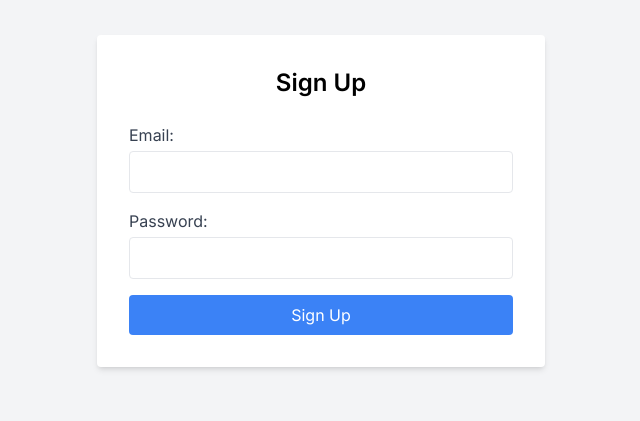
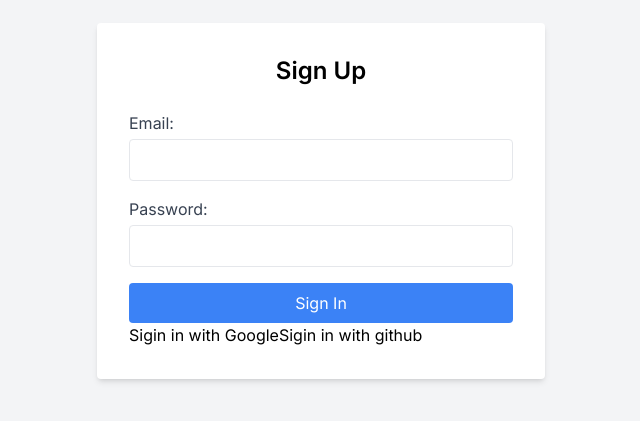
Before and after one commit to venkatesh2100/plantera, a Next.js app: page /signin in a window 1280 px wide. Shown: the part 199-620 px from the top of the page, without its empty margins (319-959 px from the left). Built offline with nearby package versions, Linux system fonts and the light colour scheme.

Commit message:
added some changes

```diff
--- a/src/app/signin/page.tsx
+++ b/src/app/signin/page.tsx
@@ -59,9 +59,11 @@ export default function SignupPage() {
             type="submit"
             className="w-full py-2 mt-4 text-white bg-blue-500 rounded hover:bg-blue-600 focus:outline-none focus:ring-2 focus:ring-blue-500"
           >
-            Sign Up
+            Sign In
           </button>
         </form>
+        <button>Sigin in with Google</button>
+        <button>Sigin in with github</button>
 
         {message && <p className="mt-4 text-center text-blue-500">{message}</p>}
       </div>
```
